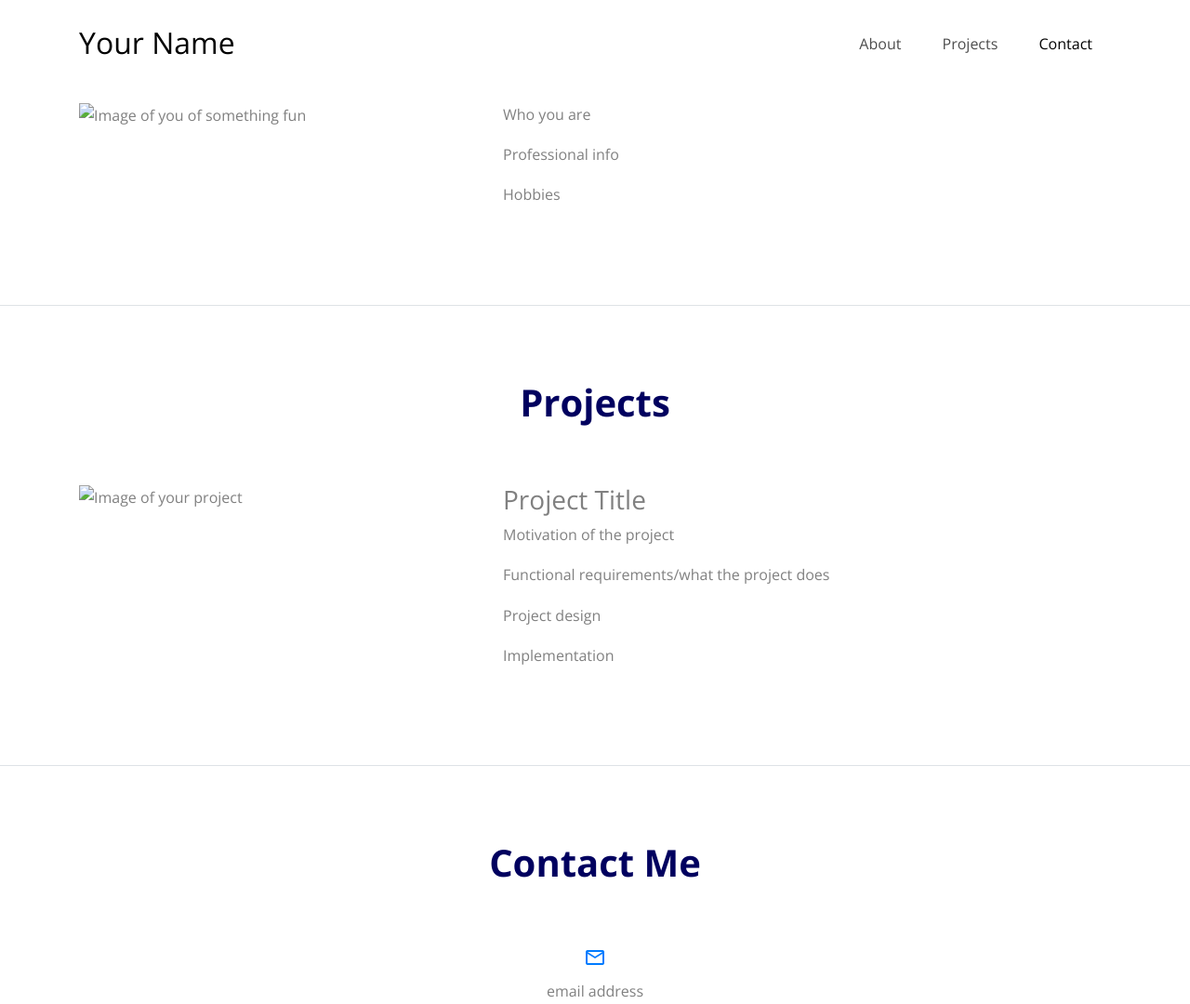
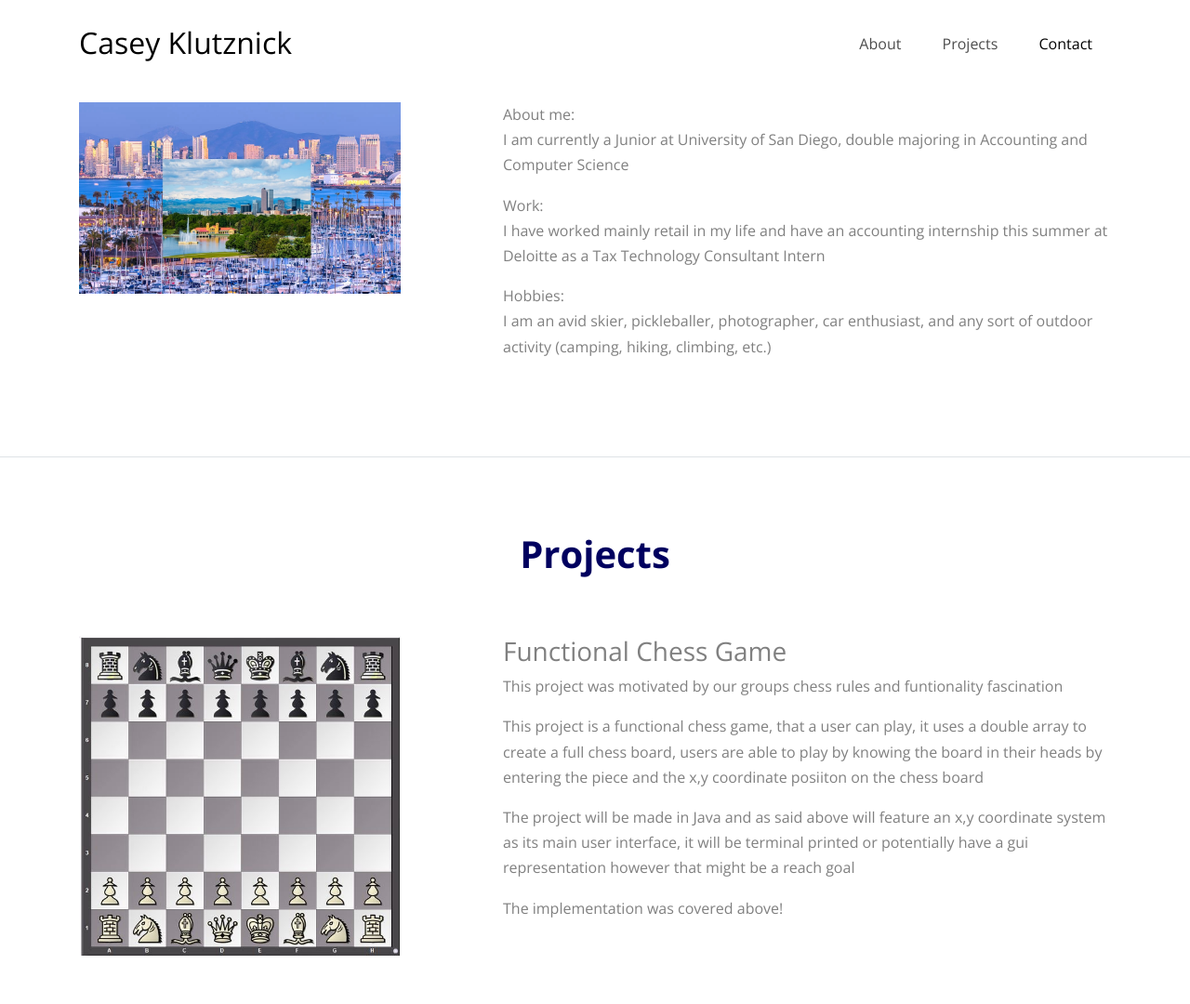
Before and after one commit to cklutznick/cklutznick.github.io, a plain HTML site: page index.html in a window 1280 px wide. Shown: the top 1080 px of the page at 93% size. Drawn offline with nearby package versions, Linux system fonts and the light colour scheme; a script that the page names is missing; files whose address does not match are found by name.

Commit message:
complete about me, project, and contact

```diff
--- a/index.html
+++ b/index.html
@@ -56,7 +56,7 @@
         <div class="row align-items-center">
 
           <div class="col-6 col-xl-2">
-            <h1 class="mb-0 site-logo"><a href="#" class="h2 mb-0">Your Name</a></h1>
+            <h1 class="mb-0 site-logo"><a href="#" class="h2 mb-0">Casey Klutznick</a></h1>
           </div>
 
           <div class="col-12 col-md-10 d-none d-xl-block">
@@ -86,19 +86,22 @@
         <div class="row">
           <div class="col-lg-6 mb-5" data-aos="fade-up" data-aos-delay="">
 
-            <img src="" alt="Image of you of something fun" class="img-fluid">
+            <img src="images/sandiegoskyline.jpeg" alt="Image of you of something fun" class="img-fluid">
 
           </div>
           <div class="col-lg-5 ml-auto" data-aos="fade-up" data-aos-delay="100">
             <div class="mb-4">
               <p>
-               Who you are
+              About me: <br>
+               I am currently a Junior at University of San Diego, double majoring in Accounting and Computer Science
               </p>
               <p>
-                Professional info
+              Work: <br>
+                I have worked mainly retail in my life and have an accounting internship this summer at Deloitte as a Tax Technology Consultant Intern
                </p>
                <p>
-                Hobbies
+              Hobbies: <br>
+                I am an avid skier, pickleballer, photographer, car enthusiast, and any sort of outdoor activity (camping, hiking, climbing, etc.)
                </p>
 
 
@@ -123,23 +126,27 @@
         <div class="row">
           <div class="col-lg-6 mb-5" data-aos="fade-up" data-aos-delay="">
 
-            <img src="" alt="Image of your project" class="img-fluid">
+            <img src="images/setup-board.jpeg" alt="Image of your project" class="img-fluid">
 
           </div>
           <div class="col-lg-5 ml-auto" data-aos="fade-up" data-aos-delay="100">
             <div class="mb-4">
-              <h3>Project Title</h3>
+              <h3>Functional Chess Game</h3>
               <p>
-               Motivation of the project
+               This project was motivated by our groups chess rules and funtionality fascination
               </p>
               <p>
-              Functional requirements/what the project does
+              This project is a functional chess game, that a user can play, it uses a double array to
+              create a full chess board, users are able to play by knowing the board in their heads
+              by entering the piece and the x,y coordinate posiiton on the chess board
               </p>
               <p>
-              Project design
+              The project will be made in Java and as said above will feature an x,y coordinate system as its main
+              user interface, it will be terminal printed or potentially have a gui representation however that might be
+              a reach goal
               </p>
               <p>
-              Implementation
+              The implementation was covered above!
               </p>
 
 
@@ -171,7 +178,7 @@
           <div class="col-md-12 text-center">
             <p class="mb-0">
               <span class="icon-mail_outline d-block h4 text-primary"></span>
-              <span>email address</span>
+              <span>cklutznick@sandiego.edu</span>
             </p>
           </div>
 
```
Also changed, not shown: images/sandiegoskyline.jpeg (added), images/setup-board.jpeg (added).
